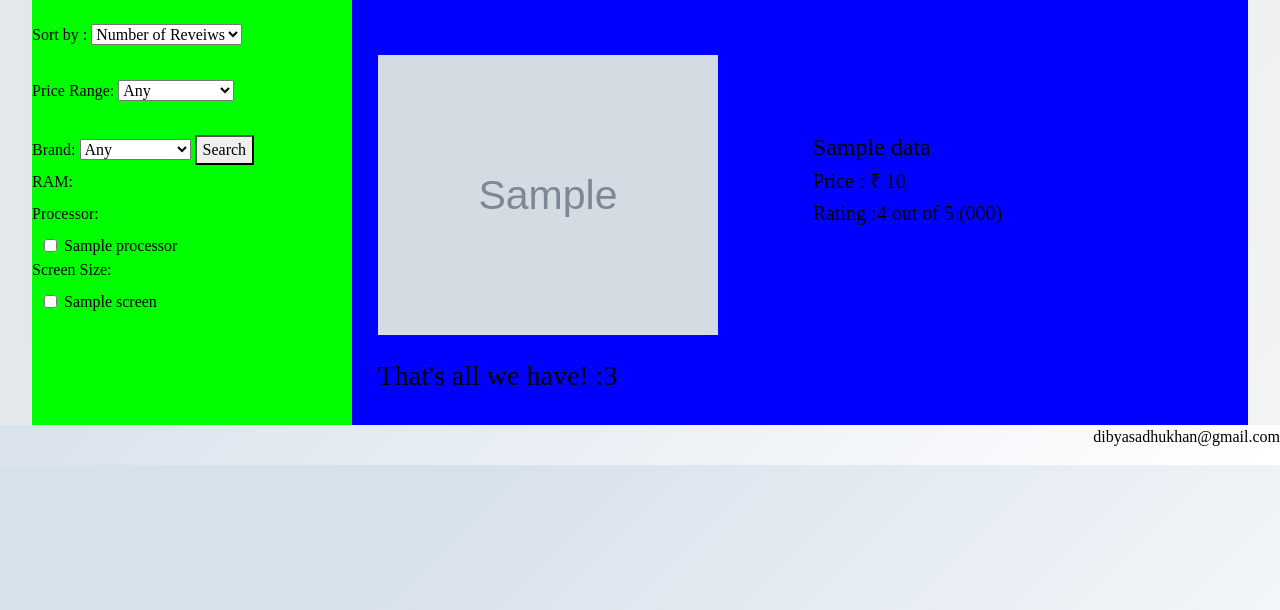
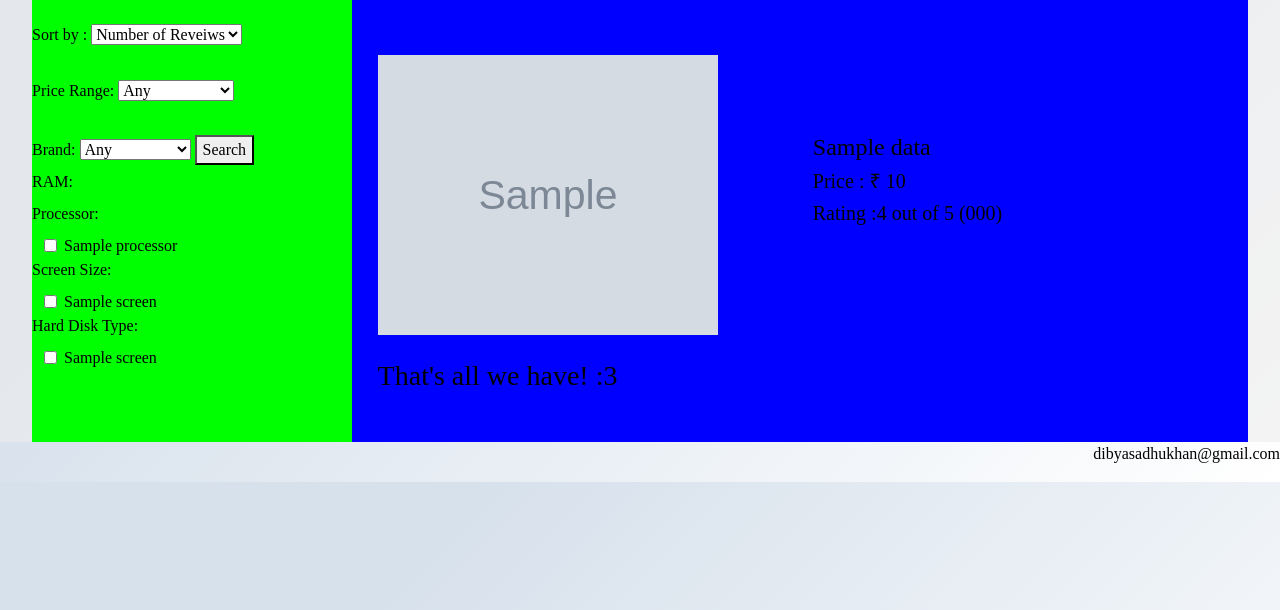
Before and after one commit to reviewiz/laptop_reviews_2021, a Django app: template templates/Search.html in a window 1280 px wide. Shown: the part 113-723 px from the top of the page. Run offline with Django 3.2, Linux system fonts and the light colour scheme; the template is opened without the code that fills it: most values are stand-ins (such as "Sample title", 1, 10 or a date in 2020); grey boxes marked "Sample" are stand-in pictures; some libraries are stand-ins or nearby versions.

Commit message:
The First Commit

```diff
--- a/templates/Search.html
+++ b/templates/Search.html
@@ -68,7 +68,17 @@
         <label for="Processor">Screen Size:</label>
         <div class="Checkbox_list">
         {% for i in screen%}
-          <input class="form-check-input" type="checkbox" name="Processor" value={{i}} id="{{i}}">
+          <input class="form-check-input" type="checkbox" name="screen" value={{i}} id="{{i}}">
+          <label class="form-check-label" for="{{i}}">
+            {{i}}
+          </label>
+          <br>
+        {%endfor%}
+        </div>
+        <label for="Processor">Hard Disk Type:</label>
+        <div class="Checkbox_list">
+        {% for i in screen%}
+          <input class="form-check-input" type="checkbox" name="Hard_disk" value={{i}} id="{{i}}">
           <label class="form-check-label" for="{{i}}">
             {{i}}
           </label>
```
